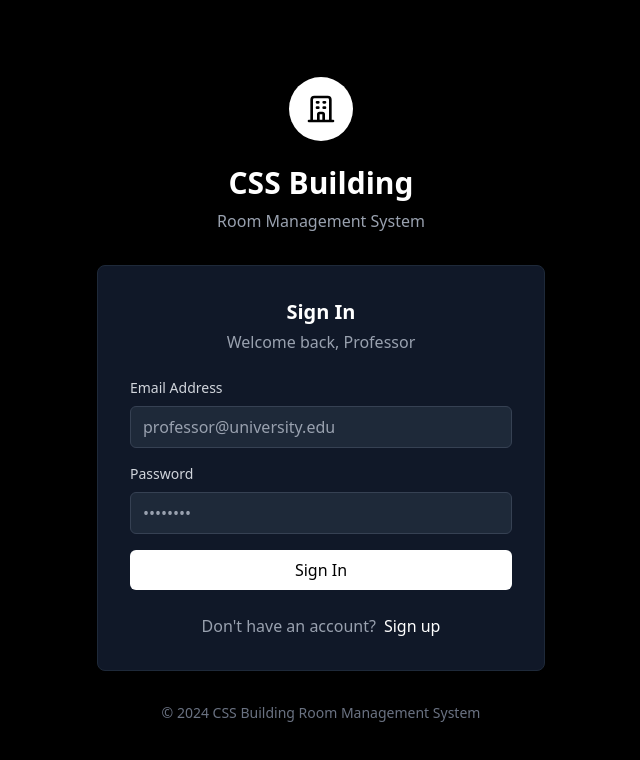
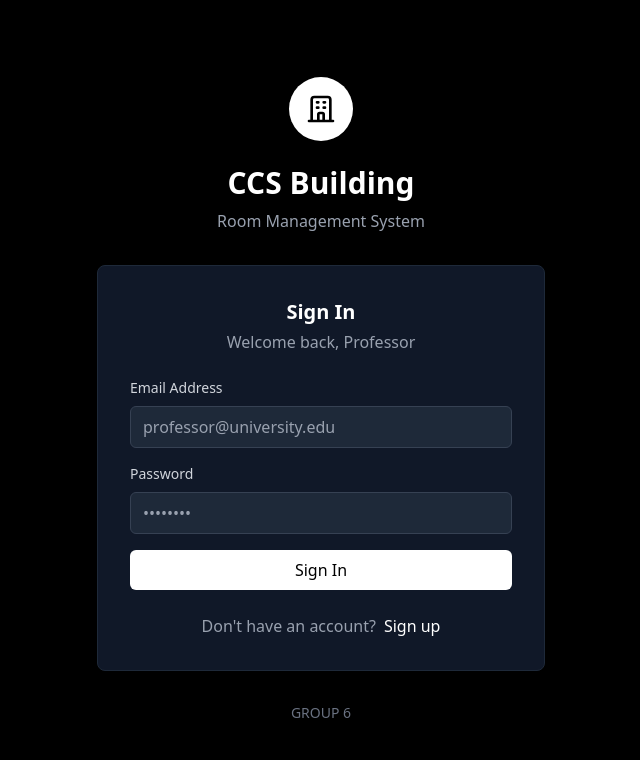
Before and after one commit to Hirooo17/ROOM-MANAGEMTN, a React (Vite) app in the folder frontend/: page / in a window 1280 px wide. Shown: the top 760 px of the page, without its empty margins (319-959 px from the left). Built offline with nearby package versions, Linux system fonts and the light colour scheme.

Commit message:
PWA INTEGRATION

```diff
--- a/frontend/src/components/Auth.jsx
+++ b/frontend/src/components/Auth.jsx
@@ -75,7 +75,7 @@ const Auth = () => {
               <path strokeLinecap="round" strokeLinejoin="round" strokeWidth={2} d="M19 21V5a2 2 0 00-2-2H7a2 2 0 00-2 2v16m14 0h2m-2 0h-5m-9 0H3m2 0h5M9 7h1m-1 4h1m4-4h1m-1 4h1m-5 10v-5a1 1 0 011-1h2a1 1 0 011 1v5m-4 0h4" />
             </svg>
           </div>
-          <h2 className="text-3xl font-bold text-white">CSS Building</h2>
+          <h2 className="text-3xl font-bold text-white">CCS Building</h2>
           <p className="text-gray-400 mt-2">Room Management System</p>
         </div>
 
@@ -181,7 +181,7 @@ const Auth = () => {
 
         {/* Footer */}
         <div className="text-center text-gray-500 text-sm">
-          <p>© 2024 CSS Building Room Management System</p>
+          <p>GROUP 6</p>
         </div>
       </div>
     </div>
```
